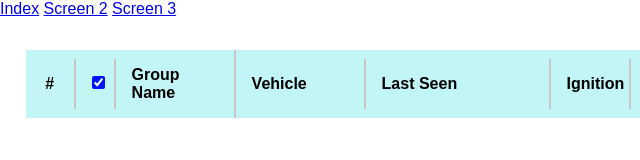
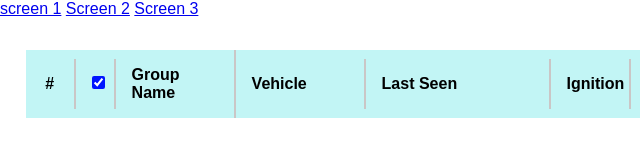
Before and after one commit to Amanp30/papl-mahapura, a plain HTML site: page screen1.html in a window 1280 px wide. Shown: the full height of the page, 0-640 px from the left. Drawn offline with Linux system fonts and the light colour scheme.

Commit message:
screen 1

```diff
--- a/Index.html
+++ b/screen1.html
@@ -4,12 +4,12 @@
     <meta charset="UTF-8" />
     <meta http-equiv="X-UA-Compatible" content="IE=edge" />
     <meta name="viewport" content="width=device-width, initial-scale=1.0" />
-    <title>Index</title>
+    <title>screen 1</title>
     <link rel="stylesheet" type="text/css" href="/styles/style.css" />
     <script type="module" src="/js/index.js"></script>
   </head>
   <body>
-    <a href="index.html" class="menuLink">Index</a>
+    <a href="screen1.html" class="menuLink">screen 1</a>
     <a href="screen2.html" class="menuLink">Screen 2</a>
     <a href="screen3.html" class="menuLink">Screen 3</a>
     <div class="theTable">
```
Also changed, not shown: screen2.html (+1 -1 lines), screen3.html (+1 -1 lines).
